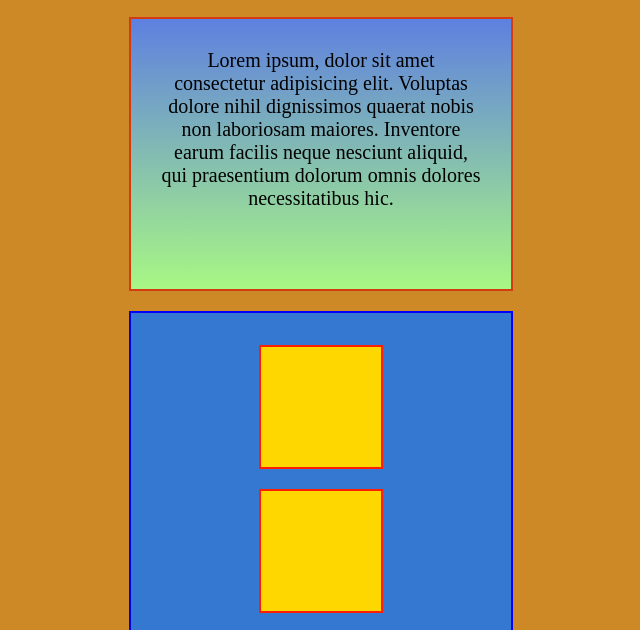
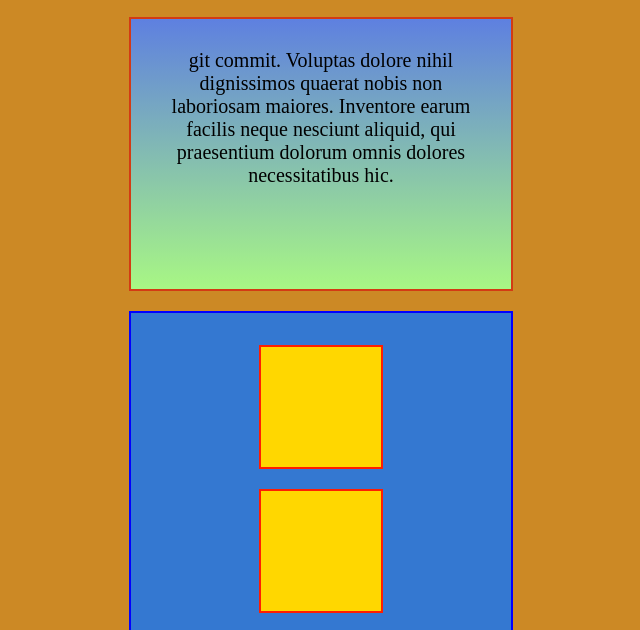
Before and after one commit to NomanAhmed1999/sass, a plain HTML site: page index.html in a window 1280 px wide. Shown: the part 157-787 px from the top of the page, without its empty margins (319-959 px from the left). Drawn offline with nearby package versions, Linux system fonts and the light colour scheme; files that its build step writes are made by us from their sources.

Commit message:
Add files via upload
first commit

```diff
--- a/index.html
+++ b/index.html
@@ -15,7 +15,7 @@
     </div>
 
     <div class="div2">
-        <p>Lorem ipsum, dolor sit amet consectetur adipisicing elit. Voluptas dolore nihil dignissimos quaerat nobis non laboriosam maiores. Inventore earum facilis neque nesciunt aliquid, qui praesentium dolorum omnis dolores necessitatibus hic.</p>
+        <p>git commit. Voluptas dolore nihil dignissimos quaerat nobis non laboriosam maiores. Inventore earum facilis neque nesciunt aliquid, qui praesentium dolorum omnis dolores necessitatibus hic.</p>
     </div>
 
     <div class="flex-container">
```
